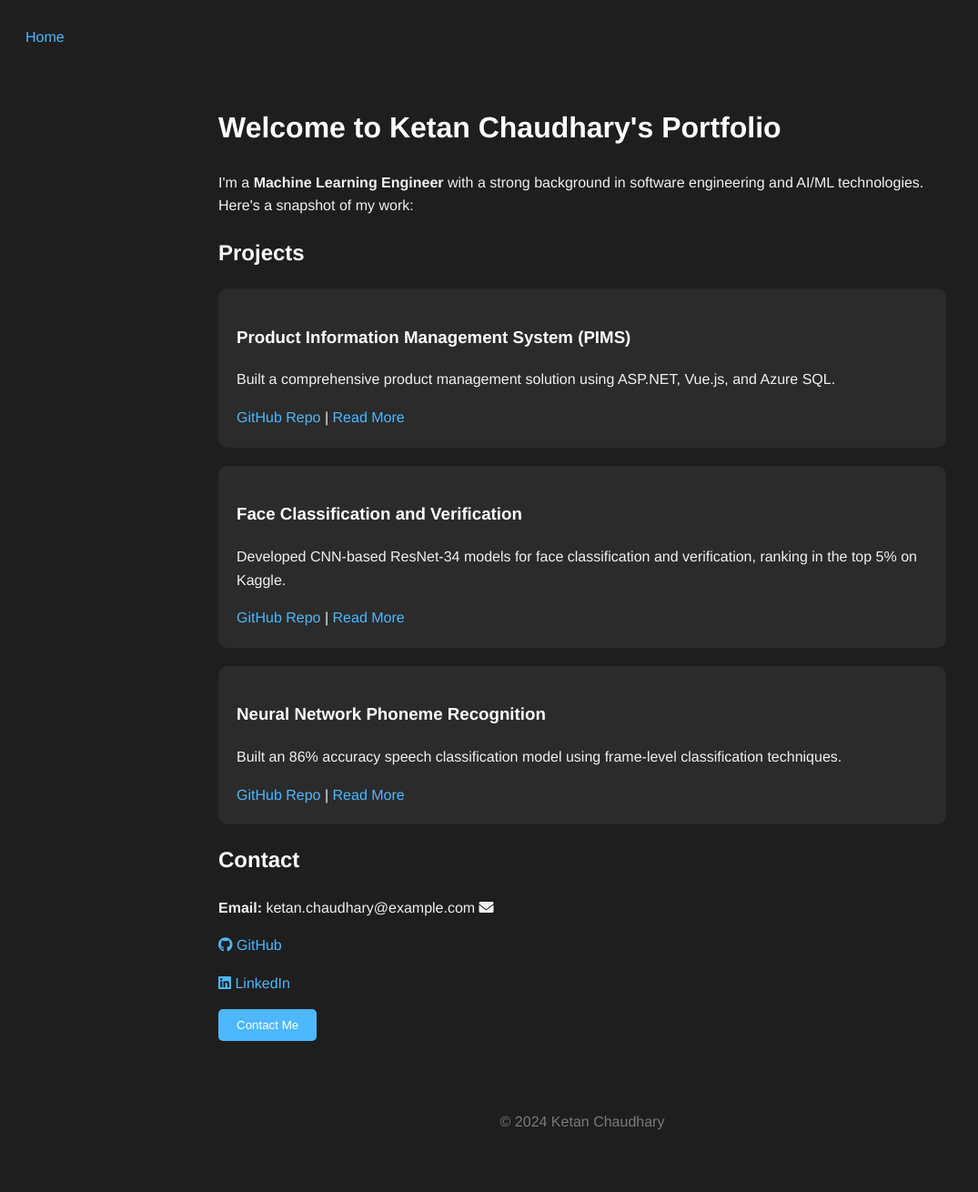
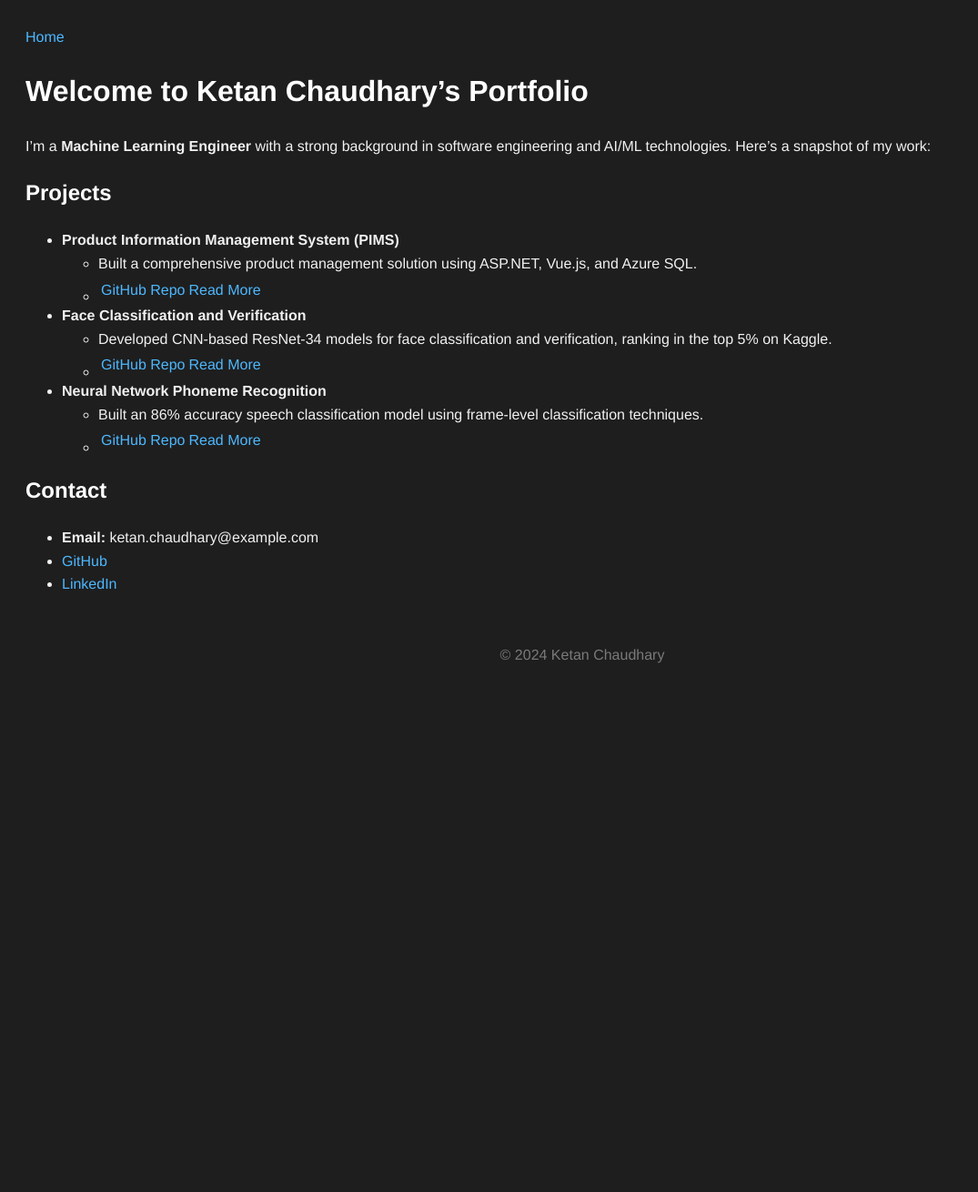
Before and after one commit to KetanML/ketanc.github.io, a Jekyll site: the page built from index.md, in a window 1280 px wide. Shown: the whole page at 91% size, without its empty margins (0-1075 px from the left). Built offline with Jekyll 4.4.1, drawn with Linux system fonts in a browser that asks for light colours; after the commit the page ends 900 px from its top, so only the background shows below that.

Commit message:
Midnight theme

```diff
--- a/_config.yml
+++ b/_config.yml
@@ -1,5 +1,14 @@
-theme: jekyll-theme-cayman
 title: Ketan Chaudhary's Portfolio
-description: Welcome to my Software and AI/ML portfolio.
-# _config.yml
-include: [assets]
+description: Machine Learning Engineer Portfolio
+theme: jekyll-theme-midnight
+
+# Optional: configure links to appear in the site navigation
+# (You can uncomment this section if you want to add a navigation bar)
+#
+# nav_links:
+#   - title: "Home"
+#     url: /
+#   - title: "GitHub"
+#     url: "https://github.com/ketanML"
+#   - title: "LinkedIn"
+#     url: "https://www.linkedin.com/in/ketanc79/"
--- a/index.md
+++ b/index.md
@@ -3,35 +3,24 @@ layout: default
 title: Ketan Chaudhary's Portfolio
 ---
 
-<div class="container">
-  <h1>Welcome to Ketan Chaudhary's Portfolio</h1>
+# Welcome to Ketan Chaudhary's Portfolio
 
-  <p>I'm a <strong>Machine Learning Engineer</strong> with a strong background in software engineering and AI/ML technologies. Here's a snapshot of my work:</p>
+I'm a **Machine Learning Engineer** with a strong background in software engineering and AI/ML technologies. Here's a snapshot of my work:
 
-<h2>Projects</h2>
+## Projects
+- **Product Information Management System (PIMS)**
+  - Built a comprehensive product management solution using ASP.NET, Vue.js, and Azure SQL.
+  - [GitHub Repo](#) | [Read More](#)
 
-  <div class="project">
-    <h3>Product Information Management System (PIMS)</h3>
-    <p>Built a comprehensive product management solution using ASP.NET, Vue.js, and Azure SQL.</p>
-    <a href="#">GitHub Repo</a> | <a href="#">Read More</a>
-  </div>
+- **Face Classification and Verification**
+  - Developed CNN-based ResNet-34 models for face classification and verification, ranking in the top 5% on Kaggle.
+  - [GitHub Repo](#) | [Read More](#)
 
-  <div class="project">
-    <h3>Face Classification and Verification</h3>
-    <p>Developed CNN-based ResNet-34 models for face classification and verification, ranking in the top 5% on Kaggle.</p>
-    <a href="#">GitHub Repo</a> | <a href="#">Read More</a>
-  </div>
+- **Neural Network Phoneme Recognition**
+  - Built an 86% accuracy speech classification model using frame-level classification techniques.
+  - [GitHub Repo](#) | [Read More](#)
 
-  <div class="project">
-    <h3>Neural Network Phoneme Recognition</h3>
-    <p>Built an 86% accuracy speech classification model using frame-level classification techniques.</p>
-    <a href="#">GitHub Repo</a> | <a href="#">Read More</a>
-  </div>
-
-<h2>Contact</h2>
-  <p><strong>Email:</strong> ketan.chaudhary@example.com <i class="fas fa-envelope"></i></p>
-  <p><a href="https://github.com/your-username"><i class="fab fa-github"></i> GitHub</a></p>
-  <p><a href="https://www.linkedin.com/in/ketan-chaudhary/"><i class="fab fa-linkedin"></i> LinkedIn</a></p>
-
-<button>Contact Me</button>
-</div>
+## Contact
+- **Email:** ketan.chaudhary@example.com
+- [GitHub](https://github.com/your-username)
+- [LinkedIn](https://www.linkedin.com/in/ketan-chaudhary/)
```
